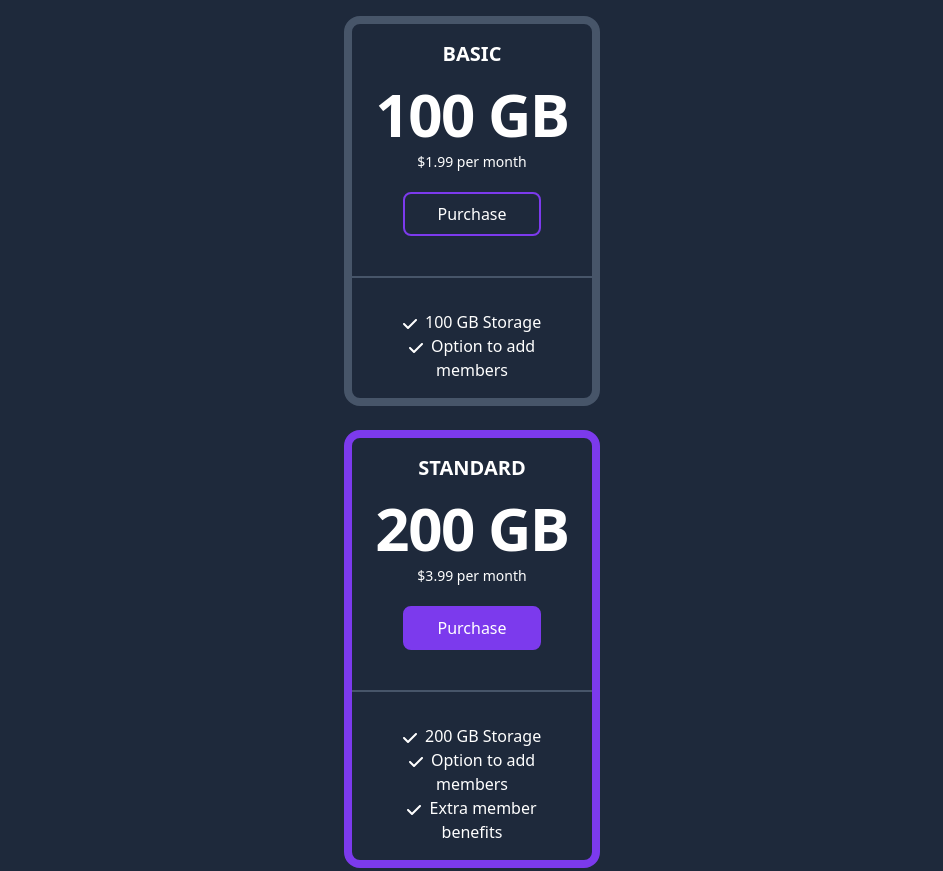
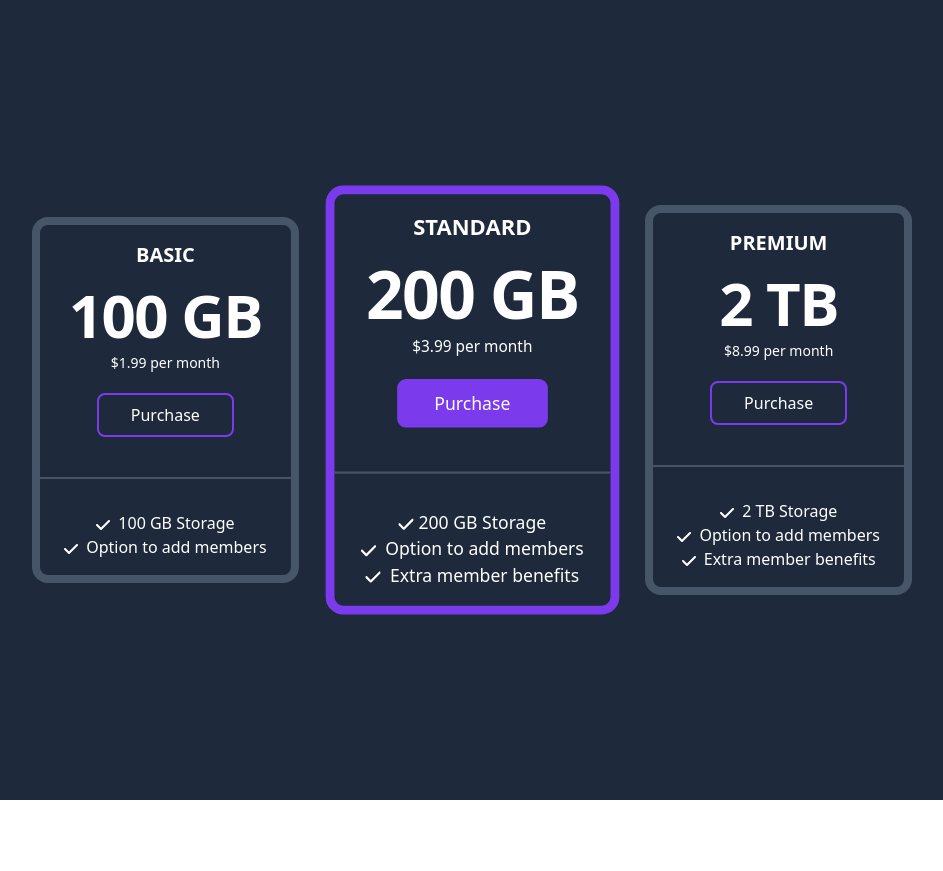
Before and after one commit to vascodes/tailwind-pricing-cards, a website: page index.html in a window 1280 px wide. Shown: the top 871 px of the page, without its empty margins (168-1111 px from the left). After the commit the page ends 800 px from the top, so only its background shows below. Drawn offline with Linux system fonts and the light colour scheme.

Commit message:
Update to add desktop styles.

```diff
--- a/index.html
+++ b/index.html
@@ -9,11 +9,11 @@
   <body>
     <!-- Main Container -->
     <div
-      class="flex h-full w-full flex-col items-center space-y-6 bg-slate-800 p-4 font-sans"
+      class="flex h-full w-full flex-col items-center space-y-12 bg-slate-800 p-8 font-sans md:flex-row md:h-screen md:justify-center md:space-x-10 md:space-y-0"
     >
       <!-- Card 1 -->
       <div
-        class="w-64 rounded-2xl border-8 border-slate-600 p-4 text-center text-white"
+        class="rounded-2xl border-8 border-slate-600 p-4 text-center text-white"
       >
         <!-- Card Upper Content -->
         <p class="text-xl font-bold uppercase">Basic</p>
@@ -61,7 +61,7 @@
 
       <!-- Card 2 -->
       <div
-        class="w-64 rounded-2xl border-8 border-violet-600 p-4 text-center text-white"
+        class="rounded-2xl border-8 border-violet-600 p-4 text-center text-white scale-110"
       >
         <!-- Card Upper Content -->
         <p class="text-xl font-bold uppercase">Standard</p>
@@ -87,7 +87,7 @@
                 d="M438.6 105.4c12.5 12.5 12.5 32.8 0 45.3l-256 256c-12.5 12.5-32.8 12.5-45.3 0l-128-128c-12.5-12.5-12.5-32.8 0-45.3s32.8-12.5 45.3 0L160 338.7 393.4 105.4c12.5-12.5 32.8-12.5 45.3 0z"
               />
             </svg>
-            <span class="ml-1">200 GB Storage</span>
+            <span class="ml-">200 GB Storage</span>
           </p>
 
           <p>
@@ -124,7 +124,7 @@
 
       <!-- Card 3 -->
       <div
-        class="w-64 rounded-2xl border-8 border-slate-600 p-4 text-center text-white"
+        class="rounded-2xl border-8 border-slate-600 p-4 text-center text-white"
       >
         <!-- Card Upper Content -->
         <p class="text-xl font-bold uppercase">Premium</p>
```
Also changed, not shown: css/style.css.
